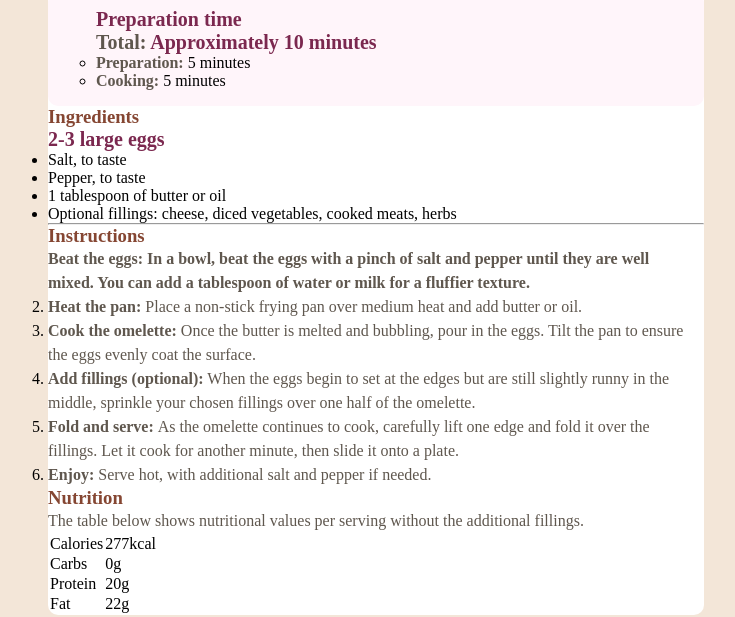
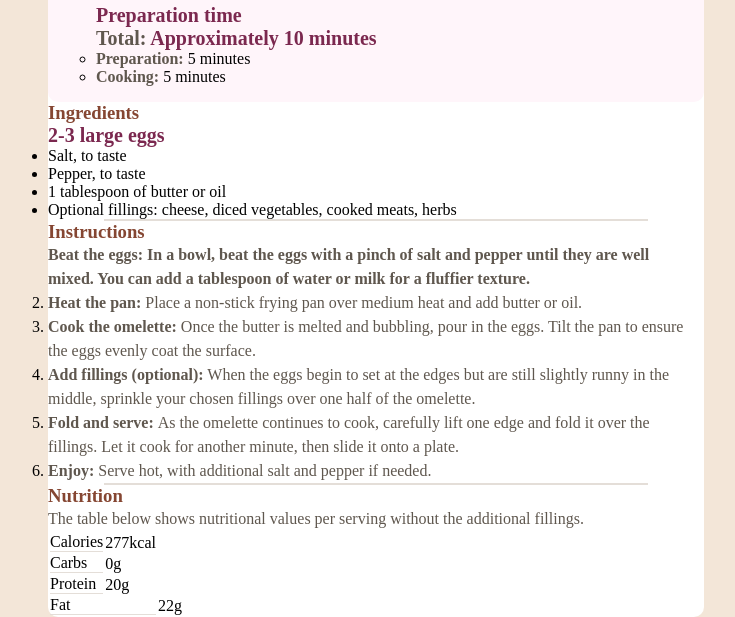
Before and after one commit to EAguayodev/Recipe-Page-Frontendmentor, a plain HTML site: page recipe-page-main/index.html in a window 1280 px wide. Shown: the part 292-909 px from the top of the page, without its empty margins (264-999 px from the left). Drawn offline with Linux system fonts and the light colour scheme.

Commit message:
Updated readme reflection upstream push

```diff
--- a/recipe-page-main/css/main.css
+++ b/recipe-page-main/css/main.css
@@ -33,6 +33,14 @@ main{
     display: grid;
     height: 100vh;
     place-content: center;
+}
+
+hr{
+    width: 34rem;
+    position: relative;
+    left: 3.5rem;
+    color: var(--Light-Grey);
+    border: 1.23px solid var(--Light-Grey);
 }
 
 .recipe-layout {
@@ -87,6 +95,7 @@ main{
     width: 656px;
 }
 .nutri-category {
+    border-bottom: 1.5px solid var(--Light-Grey);
 }
 .nutri-value {
 }
--- a/recipe-page-main/index.html
+++ b/recipe-page-main/index.html
@@ -30,9 +30,7 @@
       </div>
       <!-- Title -->
       <!-- preparation -->
-      <hr>
-
-        <ul class="prep-box">
+      <ul class="prep-box">
           <li style="color: var(--Dark-Raspberry);">
            Preparation time
 
@@ -78,9 +76,8 @@
         </ul>
       </div>
       <!-- Ingredients -->
-
+      <hr>
       <!-- Instructions -->
-      <hr>
       <div>
         <h3>
           Instructions
@@ -128,9 +125,10 @@
           </li>
         </ol>
       </div>
+      <hr>
       <!-- Instructions -->
       <!-- Nutrition -->
-      <div>
+
         <h3>
           Nutrition
         </h3>
@@ -158,12 +156,11 @@
           <!-- protein -->
           <!-- fat -->
           <tr>
-            <td class="nutri-category"> Fat</td>
+            <td colspan="45" class="nutri-category"> Fat</td>
             <td class="nutri-value">22g</td>
           </tr>
           <!-- fat -->
         </table>
-      </div>
       <!-- Nutrition -->
     </div>
     <!-- Recipe layout -->
```
Also changed, not shown: 1 other file.
